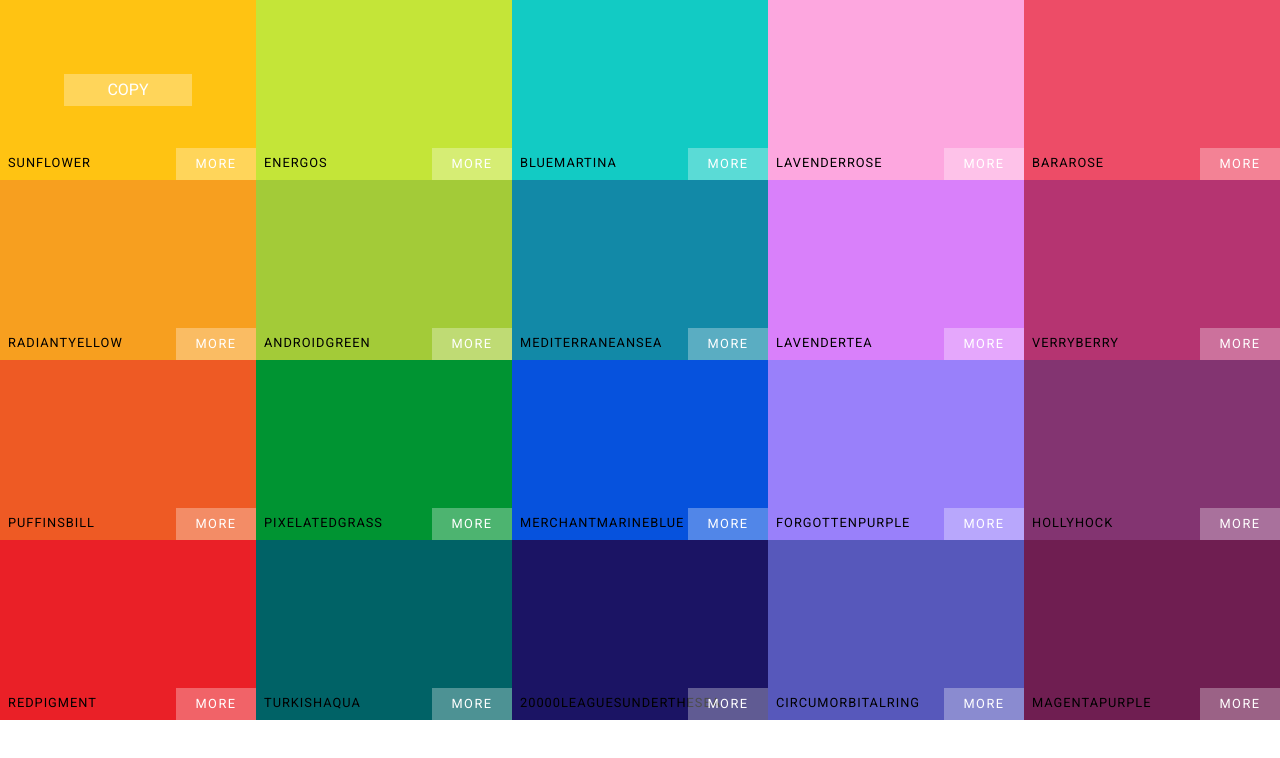
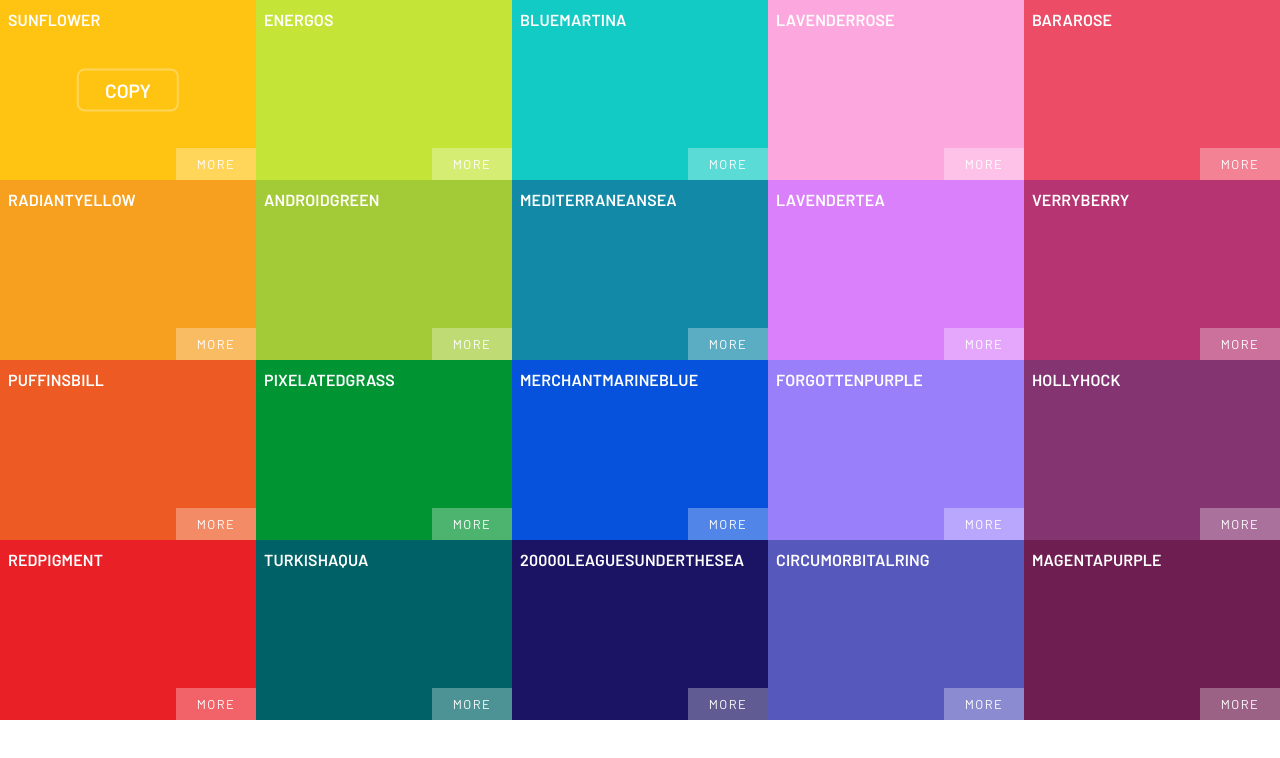
Before and after one commit to tomascatena/color-project, a React app: page / in a window 1280 px wide. Shown: the top 758 px of the page. Built offline with nearby package versions, Linux system fonts and the light colour scheme.

Commit message:
add Barlow font, adjust styles of copy button

```diff
--- a/public/index.html
+++ b/public/index.html
@@ -5,11 +5,9 @@
     <meta name="viewport" content="width=device-width, initial-scale=1" />
     <meta name="theme-color" content="#000000" />
     <meta name="description" content="Web site created using React-Boilerplate" />
-    <link
-      rel="stylesheet"
-      href="https://fonts.googleapis.com/css?family=Roboto:300,400,500,700&display=swap"
-    />
-
+    <link rel="preconnect" href="https://fonts.googleapis.com">
+    <link rel="preconnect" href="https://fonts.gstatic.com" crossorigin>
+    <link href="https://fonts.googleapis.com/css2?family=Barlow:wght@100;200;300;400;500;600;700&family=Roboto:wght@100;300;400;500;700&display=swap" rel="stylesheet">
     <title>Colors Project</title>
   </head>
   <body>
--- a/src/App.scss
+++ b/src/App.scss
@@ -2,5 +2,5 @@
   box-sizing: border-box;
   margin: 0;
   padding: 0;
-  font-family: 'Roboto', sans-serif;
+  font-family: 'Barlow', sans-serif;
 }
--- a/src/components/ColorBox/ColorBox.styled.ts
+++ b/src/components/ColorBox/ColorBox.styled.ts
@@ -27,7 +27,7 @@ export const CopyContainer = styled('div')(() => ({}));
 
 export const ColorBoxContent = styled('div')(() => ({
   alignContent: 'flex-end',
-  alignItems: 'flex-end',
+  alignItems: 'flex-start',
   display: 'flex',
   height: '100%',
   justifyContent: 'space-between',
@@ -35,32 +35,33 @@ export const ColorBoxContent = styled('div')(() => ({
 }));
 
 export const BoxContent = styled('div')(() => ({
+  color: '#fff',
+  fontSize: '1rem',
+  fontWeight: 600,
   padding: '0.5rem',
+  textTransform: 'uppercase',
   width: '100%',
-  color: '#000',
-  letterSpacing: '1px',
-  textTransform: 'uppercase',
-  fontSize: '0.8rem',
 }));
 
 export const CopyButton = styled('button')(() => ({
-  background: 'rgba(255, 255, 255, 0.3)',
-  border: 'none',
+  background: 'transparent',
+  border: '2px solid rgba(255, 255, 255, 0.3)',
+  borderRadius: '0.5rem',
   color: 'white',
+  cursor: 'pointer',
   display: 'inline-block',
-  fontSize: '1rem',
-  height: '2rem',
+  fontWeight: 600,
+  fontSize: '1.2rem',
   left: '50%',
-  lineHeight: '2rem',
+  opacity: 0,
   outline: 'none',
   position: 'absolute',
+  padding: '0.5rem 1rem',
   textAlign: 'center',
   textTransform: 'uppercase',
   top: '50%',
   transform: 'translate(-50%, -50%)',
-  width: '8rem',
-  opacity: 0,
-  cursor: 'pointer',
+  width: '40%',
 }));
 
 export const SeeMoreText = styled('span')(() => ({
@@ -101,7 +102,7 @@ export const CopyOverlay = styled('div', {
     opacity: 1,
     overflow: 'hidden',
     transform: 'scale(50)',
-    transition: 'transform 1s ease-in-out',
+    transition: 'transform .8s ease-in-out',
     zIndex: 1,
   },
 }));
```
